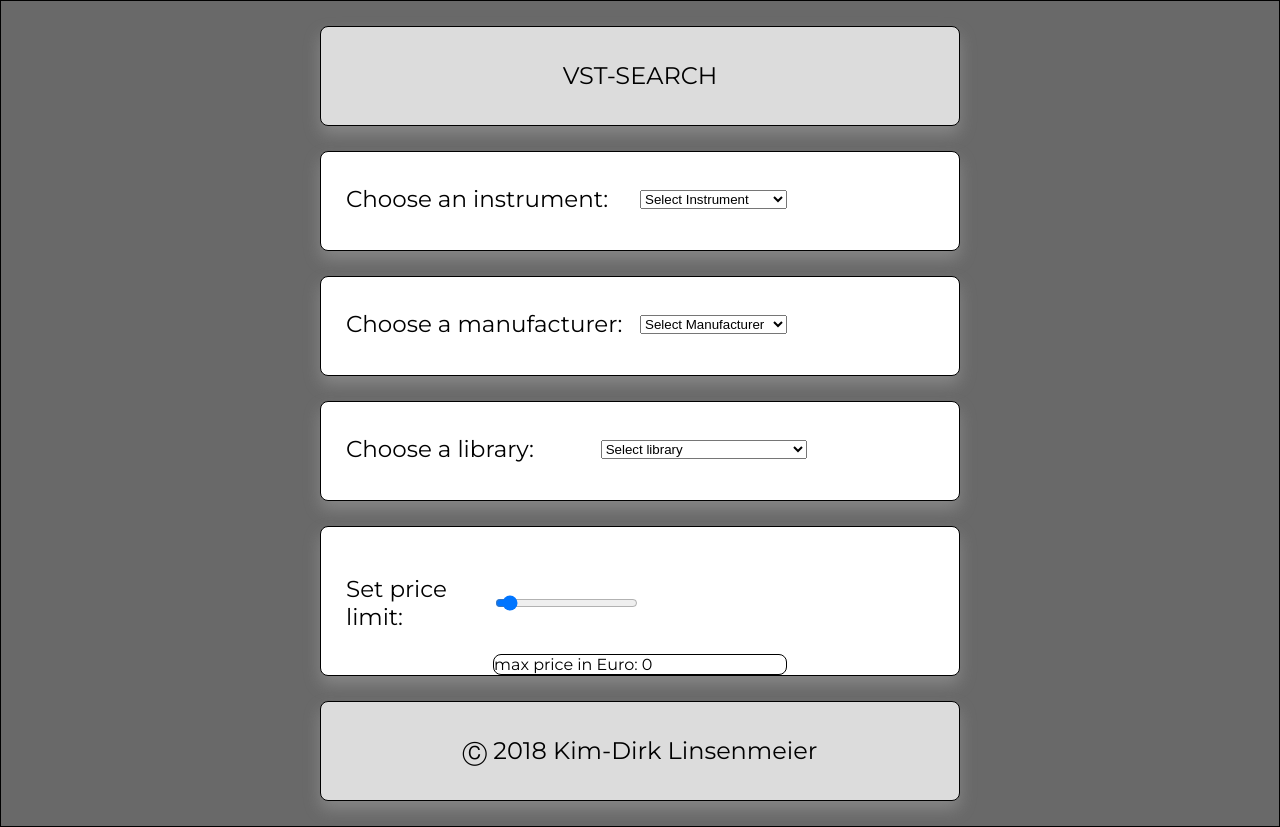
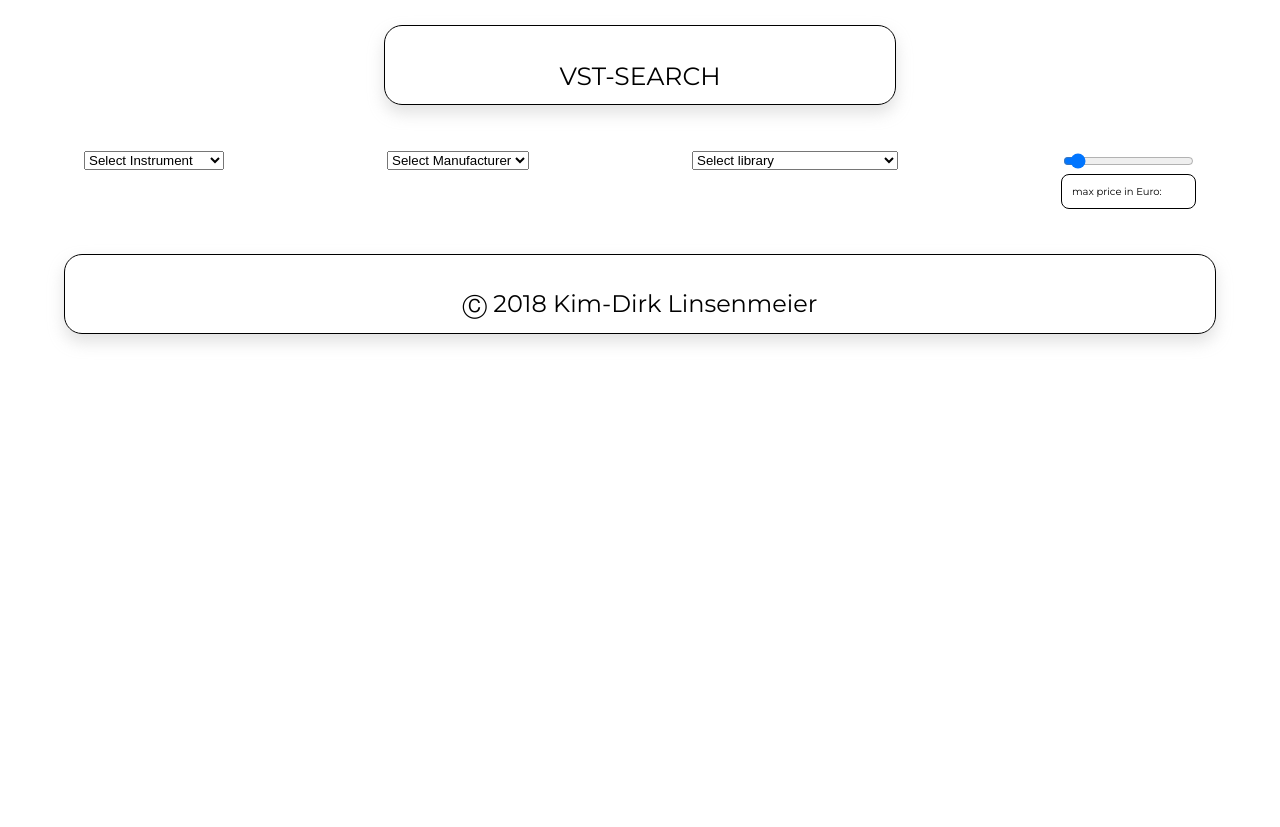
Before and after one commit to DirkCoding/Vst-Search, a React (Create React App) app: page / in a window 1280 px wide. After the commit the page ends 800 px from the top, so only its background shows below. Built offline with nearby package versions, Linux system fonts and the light colour scheme.

Commit message:
Add re-styling array not working

```diff
--- a/src/components/App.js
+++ b/src/components/App.js
@@ -6,8 +6,6 @@ import React, { Component } from 'react'
 // import Createcard from './Createcard'
 import libraryData from '../resources/library-data.json'
 import Home from './Home'
-
-import styled from 'styled-components'
 
 /*import Home from './Home'
 import Config from './Config'*/
--- a/src/components/DropdownInstruments.js
+++ b/src/components/DropdownInstruments.js
@@ -4,26 +4,6 @@ import libraryData from '../resources/library-data.json'
 /*import { array } from '@storybook/addon-knobs'*/
 import styled from 'styled-components'
 import PropTypes from 'prop-types'
-
-const Dropdown = styled.section`
-  display: grid;
-  grid-template-columns: 1fr 1fr 1fr 1fr;
-  grid-template-rows: 1fr 1fr 1fr 1fr;
-  align-items: center;
-  justify-content: center;
-  margin: 25px auto;
-  padding: 10px 25px 25px 25px;
-  background: white;
-  width: 50vw;
-  height: 100px;
-  border-radius: 8px;
-  box-shadow: 0 8px 16px rgba(180, 180, 180, 0.4);
-  border: 1px solid #000;
-`
-const Label = styled.p`
-  font-size: 23px;
-  grid-column: 1 / 3;
-`
 
 class DropdownInstruments extends Component {
   static propTypes = {
@@ -32,8 +12,7 @@ class DropdownInstruments extends Component {
   render() {
     const { searchChange } = this.props
     return (
-      <Dropdown>
-        <Label>Choose an instrument:</Label>
+      <div>
         <select onChange={searchChange} placeholder="Choose an instrument">
           <option default>Select Instrument</option>
           {// get list of instruments
@@ -53,7 +32,7 @@ class DropdownInstruments extends Component {
               <option key={instrument}>{instrument}</option>
             ))}
         </select>
-      </Dropdown>
+      </div>
     )
   }
 }
--- a/src/components/DropdownLibrary.js
+++ b/src/components/DropdownLibrary.js
@@ -5,25 +5,6 @@ import libraryData from '../resources/library-data.json'
 import styled from 'styled-components'
 import PropTypes from 'prop-types'
 
-const Dropdown = styled.section`
-  display: grid;
-  grid-template-columns: 1fr 1fr 1fr 1fr;
-  grid-template-rows: 1fr 1fr 1fr 1fr;
-  align-items: center;
-  justify-content: center;
-  margin: 25px auto;
-  padding: 10px 25px 25px 25px;
-  background: white;
-  width: 50vw;
-  height: 100px;
-  border-radius: 8px;
-  box-shadow: 0 8px 16px rgba(180, 180, 180, 0.4);
-  border: 1px solid #000;
-`
-const Label = styled.p`
-  font-size: 23px;
-  grid-column: 1 / 3;
-`
 class DropdownLibrary extends Component {
   static propTypes = {
     searchChangeLib: PropTypes.func.isRequired
@@ -31,8 +12,7 @@ class DropdownLibrary extends Component {
   render() {
     const { searchChangeLib } = this.props
     return (
-      <Dropdown>
-        <Label>Choose a library:</Label>
+      <div>
         <select onChange={searchChangeLib} placeholder="Choose a library">
           <option default>Select library</option>
           {// get list of instruments
@@ -52,7 +32,7 @@ class DropdownLibrary extends Component {
               <option key={library}>{library}</option>
             ))}
         </select>
-      </Dropdown>
+      </div>
     )
   }
 }
--- a/src/components/DropdownManufacturer.js
+++ b/src/components/DropdownManufacturer.js
@@ -5,26 +5,6 @@ import libraryData from '../resources/library-data.json'
 import styled from 'styled-components'
 import PropTypes from 'prop-types'
 
-const Dropdown = styled.section`
-  display: grid;
-  grid-template-columns: 1fr 1fr 1fr 1fr;
-  grid-template-rows: 1fr 1fr 1fr 1fr;
-  align-items: center;
-  justify-content: center;
-  margin: 25px auto;
-  padding: 10px 25px 25px 25px;
-  background: white;
-  width: 50vw;
-  height: 100px;
-  border-radius: 8px;
-  box-shadow: 0 8px 16px rgba(180, 180, 180, 0.4);
-  border: 1px solid #000;
-`
-const Label = styled.p`
-  font-size: 23px;
-  grid-column: 1 / 3;
-  grid-column: 1 / 3;
-`
 class DropdownManufacturer extends Component {
   static propTypes = {
     searchChangeManu: PropTypes.func.isRequired
@@ -32,8 +12,7 @@ class DropdownManufacturer extends Component {
   render() {
     const { searchChangeManu } = this.props
     return (
-      <Dropdown>
-        <Label>Choose a manufacturer:</Label>
+      <div>
         <select onChange={searchChangeManu} placeholder="Choose a manufacturer">
           <option default value="">
             Select Manufacturer
@@ -55,7 +34,7 @@ class DropdownManufacturer extends Component {
               <option key={company}>{company}</option>
             ))}
         </select>
-      </Dropdown>
+      </div>
     )
   }
 }
--- /dev/null
+++ b/src/components/Dropdowns.js
@@ -0,0 +1,42 @@
+import React, { Component } from 'react'
+import styled from 'styled-components'
+import DropdownManufacturer from './DropdownManufacturer'
+import DropdownInstruments from './DropdownInstruments'
+import DropdownLibrary from './DropdownLibrary'
+import Priceslider from './Priceslider'
+
+const DropdownWrapper = styled.section`
+  box-sizing: border-box;
+  display: flex;
+  flex-direction: row;
+  justify-content: space-between;
+  padding: 20px;
+  margin: auto;
+  /* background: rgb(255, 235, 205); */
+  max-width: 90vw;
+  height: 25%;
+  /* border-radius: 8px;
+  box-shadow: 0 8px 16px rgba(180, 180, 180, 0.4);
+  border: 1px solid #000; */
+`
+
+export class Dropdowns extends Component {
+  render() {
+    const {
+      searchChange,
+      searchChangeManu,
+      searchChangeLib,
+      sliderChange,
+      priceLimit
+    } = this.props
+    return (
+      <DropdownWrapper>
+        <DropdownInstruments searchChange={searchChange} />
+        <DropdownManufacturer searchChangeManu={searchChangeManu} />
+        <DropdownLibrary searchChangeLib={searchChangeLib} />
+        <Priceslider sliderChange={sliderChange} priceLimit={priceLimit} />
+      </DropdownWrapper>
+    )
+  }
+}
+export default Dropdowns
--- a/src/components/Footer.js
+++ b/src/components/Footer.js
@@ -5,16 +5,14 @@ import styled from 'styled-components'
 const FooterStyling = styled.section`
   display: grid;
   margin: 25px auto;
-  padding: 10px 25px 25px 25px;
-  background: white;
+  padding: 10px 25px;
   text-align: center;
-  width: 50vw;
-  height: 100px;
+  width: 90vw;
+  height: 10vh;
   box-shadow: 0 8px 16px rgba(180, 180, 180, 0.4);
-  border-radius: 8px;
+  border-radius: 18px;
   box-shadow: 0 8px 16px rgba(180, 180, 180, 0.4);
   border: 1px solid #000;
-  background: rgb(220, 220, 220);
 `
 
 const FooterText = styled.p`
--- a/src/components/GlobalStyle.js
+++ b/src/components/GlobalStyle.js
@@ -7,12 +7,10 @@ export default createGlobalStyle`
 }
 
 body {
-  display:grid;
+
   margin: 0;
   padding: 0;
-  height: 100vh;
-  width: 100vw;
-  background:rgb(105, 105, 105);
+  background:white;
   font-family: 'Montserrat', sans-serif;
   -webkit-font-smoothing: antialiased;
   -moz-osx-font-smoothing: grayscale;
--- a/src/components/Header.js
+++ b/src/components/Header.js
@@ -7,20 +7,17 @@ import styled from 'styled-components'
 const Header = styled.section`
   display: grid;
   margin: 25px auto;
-  padding: 10px 25px 25px 25px;
-  background: white;
+  padding: 10px;
   text-align: center;
-  width: 50vw;
-  height: 100px;
-  box-shadow: 0 8px 16px rgba(180, 180, 180, 0.4);
-  border-radius: 8px;
+  width: 40vw;
+  height: 10vh;
+  border-radius: 18px;
   box-shadow: 0 8px 16px rgba(180, 180, 180, 0.4);
   border: 1px solid #000;
-  background: rgb(220, 220, 220);
 `
 
 const Headline = styled.p`
-  font-size: 24px;
+  font-size: 25px;
 `
 
 class HeaderStyling extends Component {
--- a/src/components/Home.js
+++ b/src/components/Home.js
@@ -1,37 +1,27 @@
 import React, { Component } from 'react'
-import DropdownInstruments from './DropdownInstruments'
-import DropdownManufacturer from './DropdownManufacturer'
-import DropdownLibrary from './DropdownLibrary'
-import HeaderStyling from './Header'
-import FooterStyling from './Footer'
+// import DropdownInstruments from './DropdownInstruments'
+// import DropdownManufacturer from './DropdownManufacturer'
+// import DropdownLibrary from './DropdownLibrary'
+import Header from './Header'
+import Footer from './Footer'
 import Createcard from './Createcard'
-import Priceslider from './Priceslider'
+// import Priceslider from './Priceslider'
+import Dropdowns from './Dropdowns'
 import styled from 'styled-components'
-
-const AppWrapper = styled.section`
-  border: 1px solid #000;
-`
 
 export class Home extends Component {
   render() {
-    const {
-      filteredLibraryData,
-      searchChange,
-      searchChangeManu,
-      searchChangeLib,
-      sliderChange,
-      priceLimit
-    } = this.props
+    const { filteredLibraryData } = this.props
 
     return (
       <React.Fragment>
-        <AppWrapper>
-          <HeaderStyling />
-          <DropdownInstruments searchChange={searchChange} />
+        <Header />
+        <Dropdowns />
+        {/* <DropdownInstruments searchChange={searchChange} />
           <DropdownManufacturer searchChangeManu={searchChangeManu} />
           <DropdownLibrary searchChangeLib={searchChangeLib} />
-          <Priceslider sliderChange={sliderChange} priceLimit={priceLimit} />
-          <FooterStyling />
+          <Priceslider sliderChange={sliderChange} priceLimit={priceLimit} /> */}
+
         {filteredLibraryData.map(libraryInformation => (
           <Createcard
             key={libraryInformation.company + libraryInformation.title}
@@ -44,7 +34,7 @@ export class Home extends Component {
             sections={libraryInformation.sections.join('-')}
           />
         ))}
-        </AppWrapper>
+        <Footer />
       </React.Fragment>
     )
   }
--- a/src/components/Priceslider.js
+++ b/src/components/Priceslider.js
@@ -1,21 +1,5 @@
 import React, { Component } from 'react'
 import styled from 'styled-components'
-
-const Slidersection = styled.section`
-  display: grid;
-  grid-template-columns: 1fr 1fr 1fr 1fr;
-  grid-template-rows: 1fr 1fr 1fr 1fr;
-  align-items: center;
-  justify-content: center;
-  margin: 25px auto;
-  padding: 25px;
-  background: white;
-  width: 50vw;
-  height: 150px;
-  border-radius: 8px;
-  box-shadow: 0 8px 16px rgba(180, 180, 180, 0.4);
-  border: 1px solid #000;
-`
 
 const Slider = styled.input`
   background: rgb(240, 123, 199);
@@ -24,24 +8,19 @@ const Slider = styled.input`
 `
 const Eurobox = styled.section`
   border: 1px solid #000;
+  padding: 10px;
   border-radius: 8px;
-
-  grid-column: 2 / 4;
-`
-const Label = styled.p`
-  font-size: 23px;
-  grid-template-rows: 1fr 1fr;
+  font-size: 10px;
 `
 
 class Priceslider extends Component {
   render() {
     const { sliderChange, priceLimit } = this.props
     return (
-      <Slidersection>
-        <Label>Set price limit:</Label>
+      <div>
         <Slider onChange={sliderChange} type="range" max="1000" />
         <Eurobox> max price in Euro: {priceLimit}</Eurobox>
-      </Slidersection>
+      </div>
     )
   }
 }
```
Lines whose indentation alone changed are shown as unchanged.
